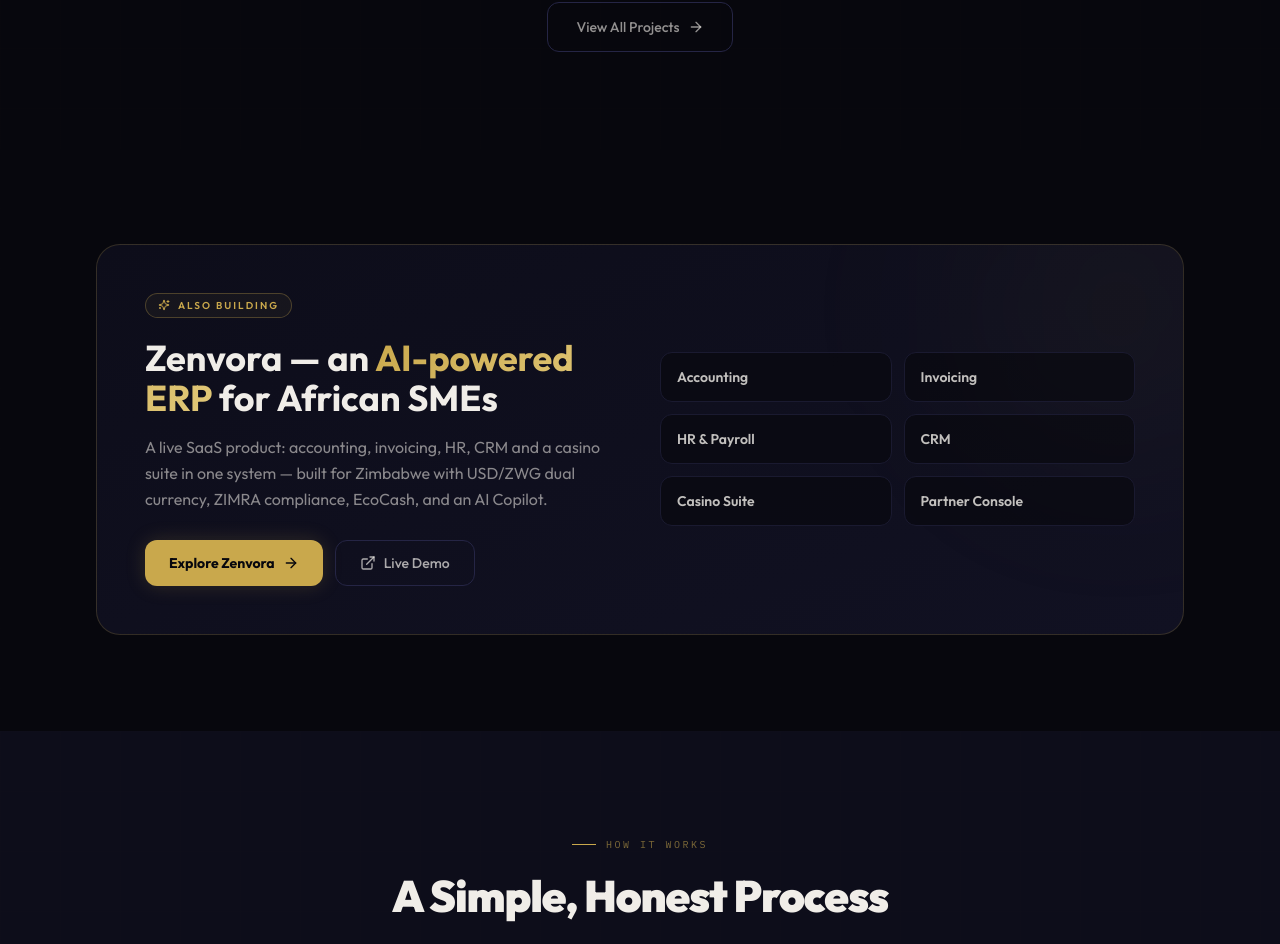
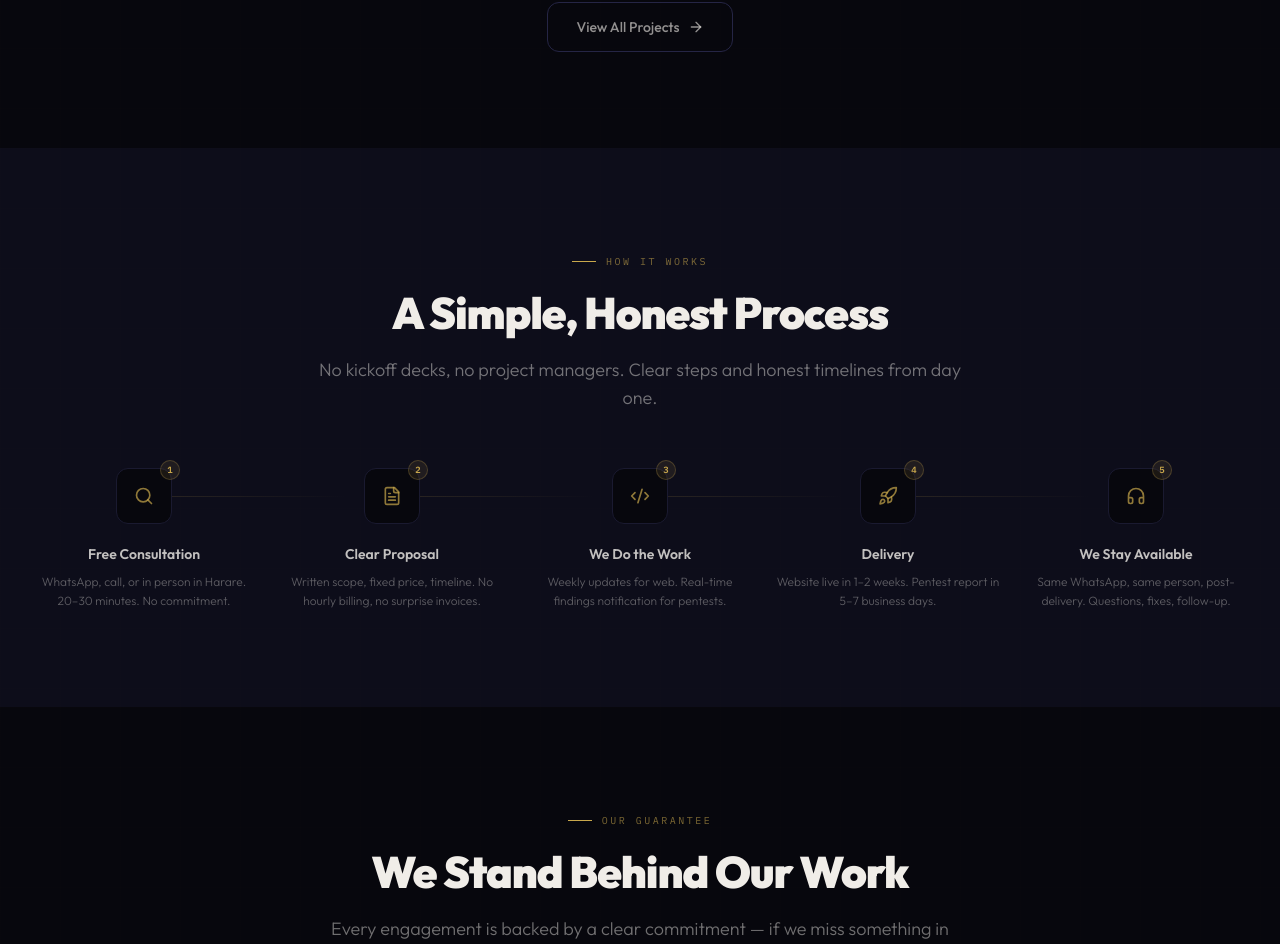
Before and after one commit to panache08/vanorikatechnologies, a Next.js app: page / in a window 1280 px wide. Shown: the part 6010-6954 px from the top of the page. Built offline with nearby package versions, Linux system fonts and the light colour scheme; no server answers.

Commit message:
De-emphasize Zenvora on homepage — keep focus on core services (page remains at /zenvora)

```diff
--- a/src/app/page.tsx
+++ b/src/app/page.tsx
@@ -8,7 +8,6 @@
 import WhyChooseUs from "@/components/sections/why-choose-us";
 import PortfolioPreview from "@/components/sections/portfolio-preview";
 import FreeToolsSection from "@/components/sections/free-tools-section";
-import ZenvoraHighlight from "@/components/sections/zenvora-highlight";
 import ProcessSection from "@/components/sections/process-section";
 import Testimonials from "@/components/sections/testimonials";
 import PricingTeaser from "@/components/sections/pricing-teaser";
@@ -32,7 +31,6 @@
       <SecurityIndexBanner />
       <FreeToolsSection />
       <PortfolioPreview />
-      <ZenvoraHighlight />
       <ProcessSection />
       <Testimonials />
       <PricingTeaser />
```
